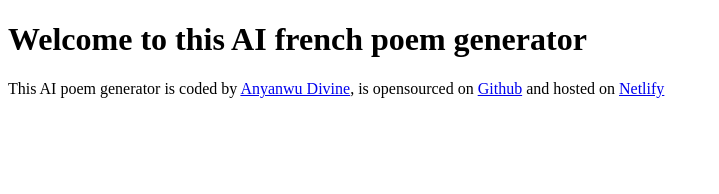
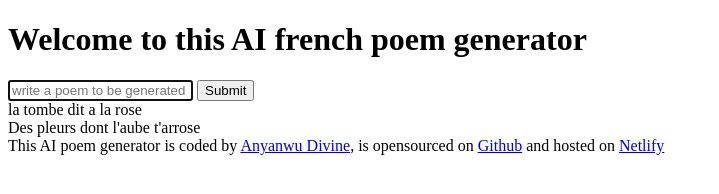
Before and after one commit to de-hinx/dee-french-poem-generator, a plain HTML site: page index.html in a window 1280 px wide. Shown: the whole page, without its empty margins (0-719 px from the left). Drawn offline with Linux system fonts and the light colour scheme.

Commit message:
added the basic html structure

```diff
--- a/index.html
+++ b/index.html
@@ -3,11 +3,29 @@
   <head>
     <meta charset="UTF-8" />
     <meta name="viewport" content="width=device-width, initial-scale=1.0" />
-    <title>Document</title>
+    <title>AI french poem</title>
     <link rel="stylesheet" href="index.css" />
   </head>
   <body>
-    <h1>Welcome to this AI french poem generator</h1>
+    <header>
+      <h1>Welcome to this AI french poem generator</h1>
+    </header>
+    <main>
+      <form action="">
+        <input
+          type="text"
+          autofocus
+          required
+          placeholder="write a poem to be generated"
+        />
+        <input type="submit" />
+      </form>
+      <div>
+        la tombe dit a la rose
+        <br />
+        Des pleurs dont l'aube t'arrose
+      </div>
+    </main>
     <footer>
       This AI poem generator is coded by
       <a href="https://github.com/de-hinx" target="_blank"> Anyanwu Divine</a>,
```
